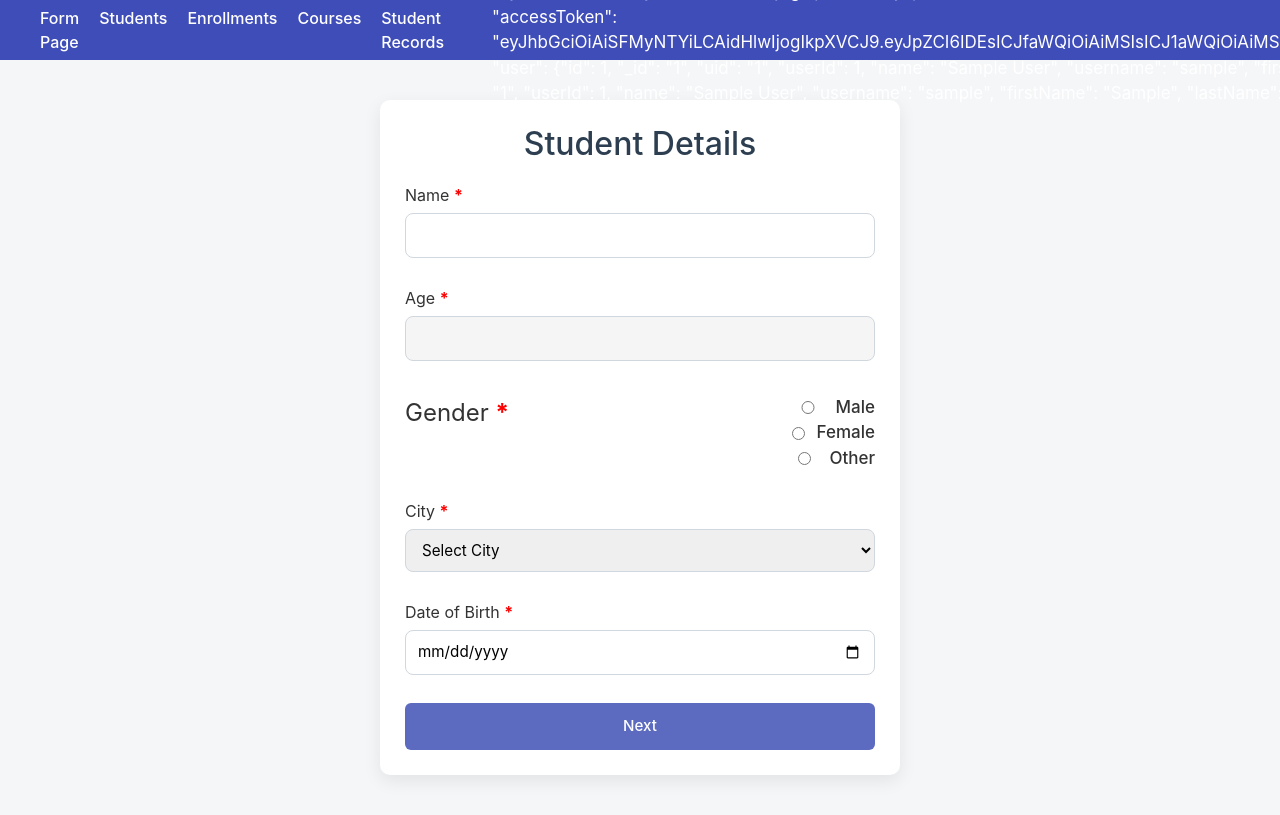
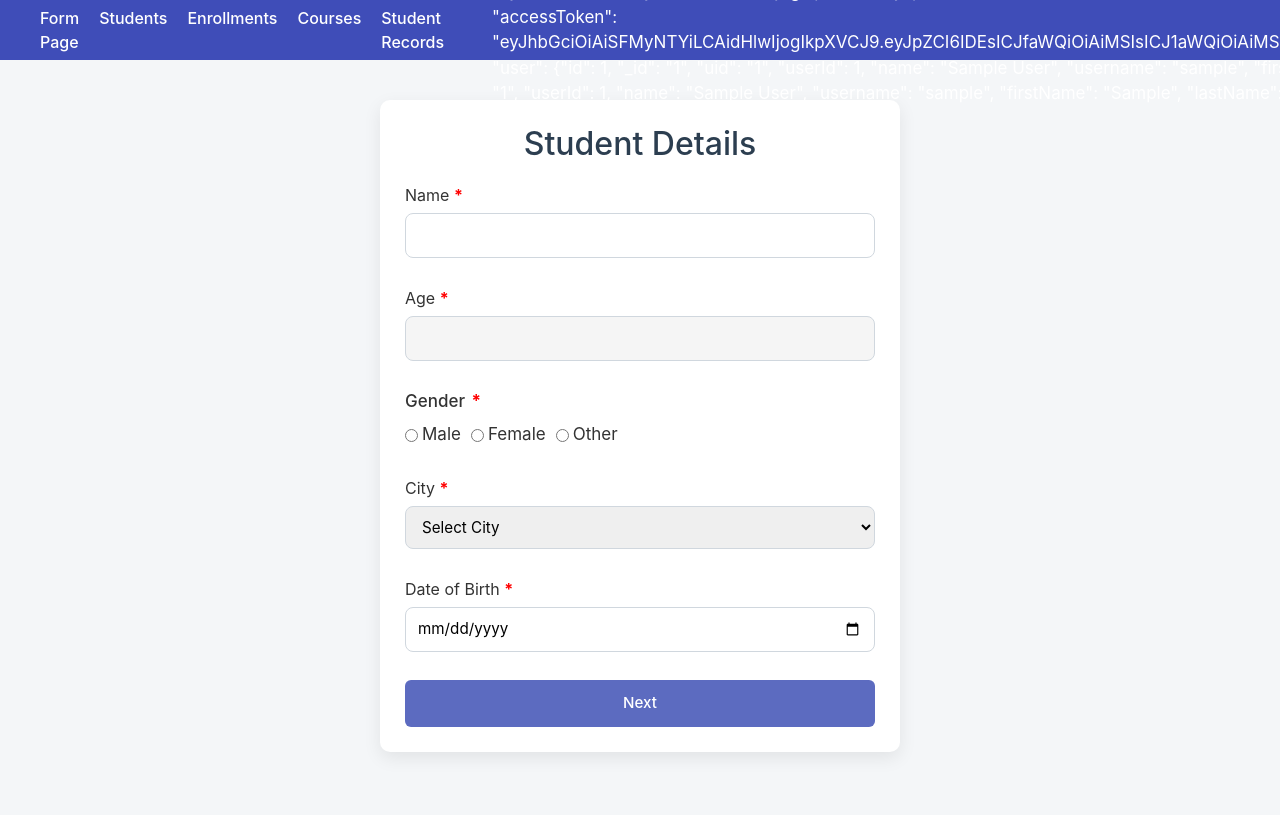
Before and after one commit to sankar-sivaperumal/React-, a React (Vite) app: page /Formpage in a window 1280 px wide. Shown: the top 815 px of the page. Built offline with nearby package versions, Linux system fonts and the light colour scheme; sample sign-in values are in the browser's storage.

Commit message:
updated style for gender

```diff
--- a/src/App.css
+++ b/src/App.css
@@ -53,11 +53,6 @@ h3 {
 .required {
   color: red;
   font-weight: bold;
-}
-
-.gender-options {
-  display: flex;
-  gap: 15px;
 }
 
 /* =========================
@@ -709,28 +704,47 @@ tbody tr:hover {
 
 
 /*GENDER RADIO BUTTON */
+.gender-options {
 
+  align-items: center;
+  border: none;
+  padding: 0;
+  margin: 0;
+}
+.radio-group-wrapper {
+    display: flex;
+    align-items: center;
+    gap: 10px;
+}
 
-.gender-options {
-  display: flex;
-  gap: 20px;
-  margin-top: 6px;
+.gender-options legend {
+  font-size: 17px;
+  font-weight: 500;
+  white-space: nowrap;
 }
+
+/* Required star */
+.gender-options .required {
+  color: red;
+  margin-left: 2px;
+}
+
 
 .gender-options label {
   display: flex;
   align-items: center;
-  gap: 6px;
+  gap: 4px;
   font-size: 17px;
-  font-weight: 500;
   cursor: pointer;
-  color: #333;
+
 }
 
 .gender-options input[type="radio"] {
+    margin: 0;
   accent-color: #3f4db8;
   cursor: pointer;
 }
+
 
 
 /* AUTH PAGE LAYOUT */
@@ -741,9 +755,6 @@ tbody tr:hover {
   padding-top: 40px;
   padding-bottom: 40px;
 }
-
-
-
 .auth-form {
   width: 100%;
   max-width: 420px;
@@ -752,7 +763,6 @@ tbody tr:hover {
   border-radius: 10px;
   box-shadow: 0 6px 18px rgba(0, 0, 0, 0.08);
 }
-
 
 /* Paasword icon and field */
 
```
